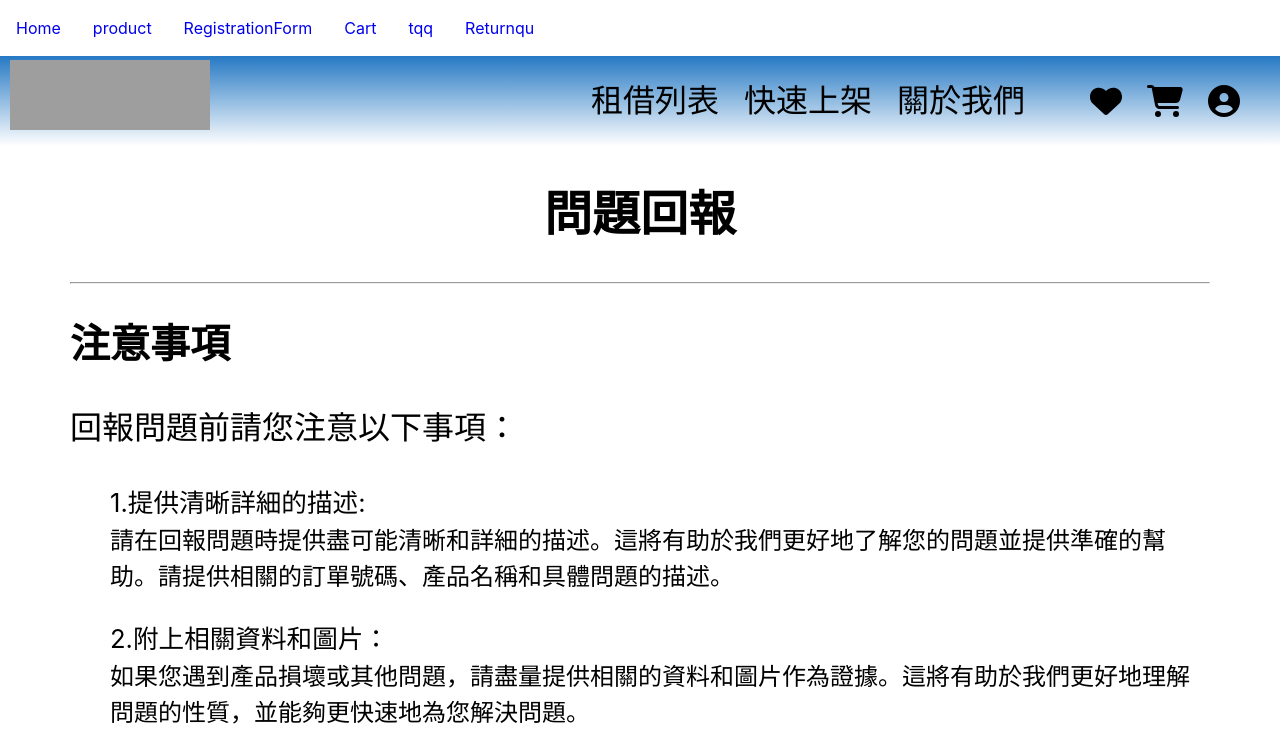
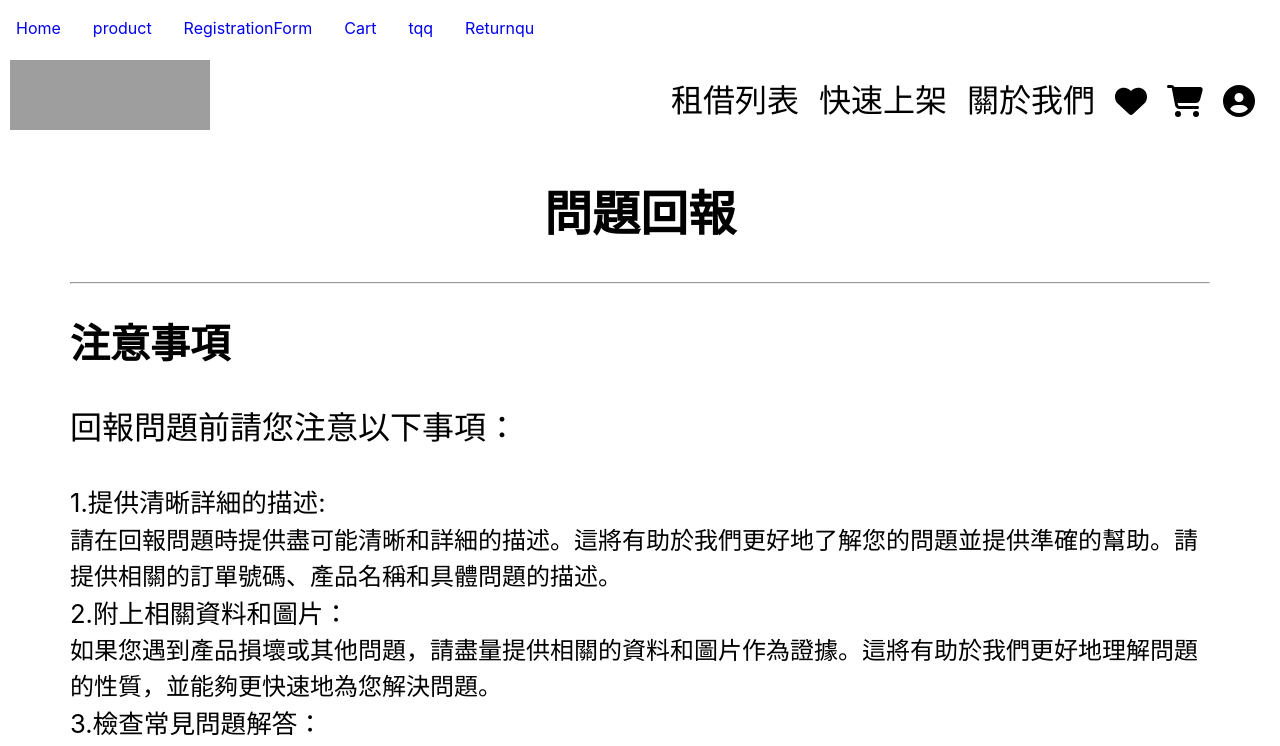
Before and after one commit to tina0821/qqqhire, a React (Create React App) app in the folder client/: page /Returnqu in a window 1280 px wide. Shown: the top 746 px of the page. Built offline with nearby package versions, Linux system fonts and the light colour scheme; the HTML template or start-up script is replaced by a standard one.

Commit message:
7/18 navbar 修改

```diff
--- a/client/src/components/Home/navbar2/navbar2.module.css
+++ b/client/src/components/Home/navbar2/navbar2.module.css
@@ -1,6 +1,6 @@
 /* --- header --- */
 .header {
-    background: linear-gradient(180deg, rgb(38, 121, 196), rgb(255, 255, 255));
+    /* background: linear-gradient(180deg, rgb(38, 121, 196), rgb(255, 255, 255)); */
     /* border: 2px solid red; */
     /* margin-bottom: 5px; */
     width: 100%;
@@ -19,13 +19,11 @@
 .header-button-icon ul li a {
     text-decoration: none;
     color: rgb(0, 0, 0);
-    /* color: white; */
-    /* padding: 10px; */
     font-size: 2rem;
+    display: block;
     margin-left: 10px;
-    margin-right: 15px;
+    margin-right: 10px;
     /* border: 2px solid red; */
-    display: block;
 }
 
 /* ------------------------ */
--- a/client/src/components/Home/navbarOut_IN/navbarOut_IN.module.css
+++ b/client/src/components/Home/navbarOut_IN/navbarOut_IN.module.css
@@ -1,9 +1,17 @@
+body ul li{
+    margin: 0;
+    padding: 0;
+}
+body ul{
+    margin: 0;
+    padding: 0;
+}
+
 /* -------------------------- */
 /* icon 底下選項 */
 .header-icon{
     /* border: 2px solid red; */
     height: 100%;
-    margin-right: 10px;
 }
 
 .header-icon .iconMove{
@@ -22,29 +30,30 @@
 }
 .header-icon li{
     height: 100%;
-    /* width: 100%; */
 }
 
 /* 選單 style 設定 */
 ul.drop-menu{
-    /* border: 2px solid red; */
     position: absolute;
-    /* top: 16%; */
     right: 0%;
-    padding: 0;
     z-index: 100;
+    display: flex;
+    align-items: center;
 }
 
 ul.drop-menu li a{
-    color:rgb(0, 0, 0);
+    color:black;
     font-size: 1.3rem;
-    margin-right: 15px;
-    line-height: 2;
+    line-height: 2.3;
+    width:100%;
+    background-color: rgba(255, 255, 255, 1);
+    display: flex;
+    justify-content: center;
 }
 
 /* 選單出現跟消失 */
 ul.drop-menu li{
-    /* border: 1px solid blue; */
+    width:100%;
     display: none;
     /* 消失 */
 }
```
